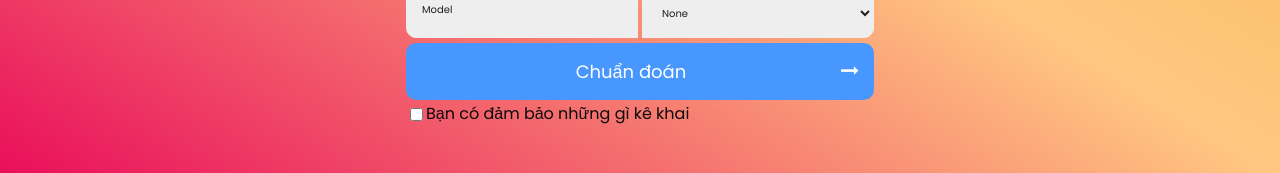
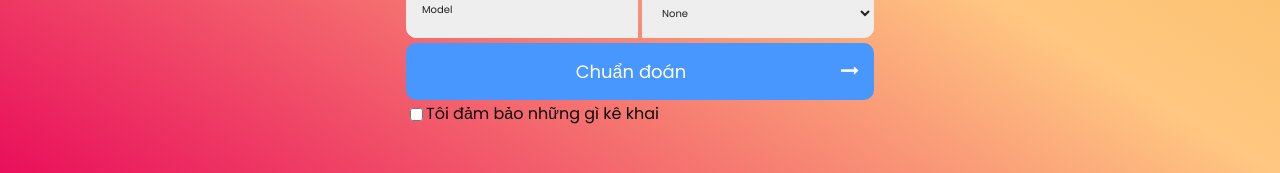
Before and after one commit to LeaQD/Predicting-Heart-Disease_TTCS, a Flask app: page / in a window 1280 px wide. Shown: the part 624-797 px from the top of the page. Run offline with Flask 3, Linux system fonts and the light colour scheme; parts of the project's set-up code (start-up, migrations or seed data) failed here and were passed over.

Commit message:
change index

```diff
--- a/templates/index.html
+++ b/templates/index.html
@@ -84,7 +84,7 @@
       </div>
       <div class="form__tos">
         <input type="checkbox" name="" id="tos" />
-        <label for="tos"> Bạn có đảm bảo những gì kê khai
+        <label for="tos"> Tôi đảm bảo những gì kê khai
       </div>
       <script>
         function validateForm() {
```
Also changed, not shown: 2 other files.
